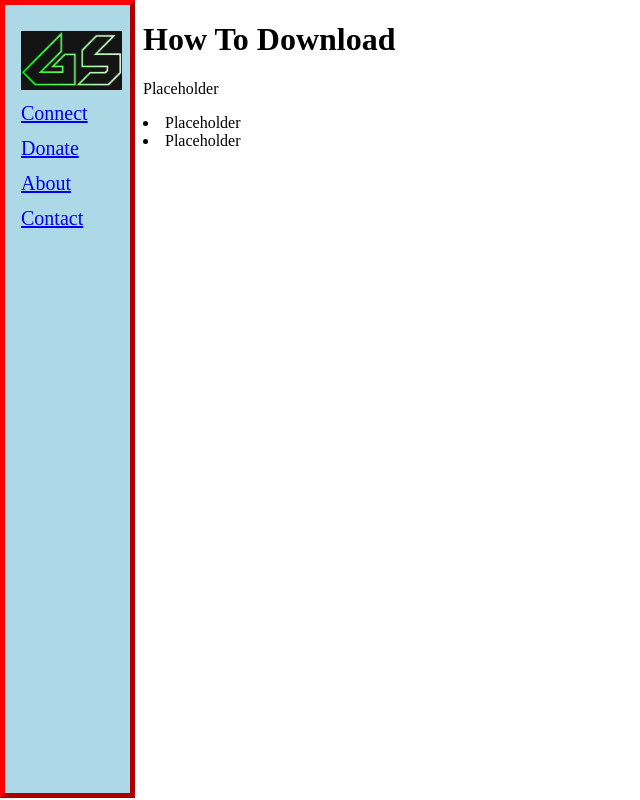
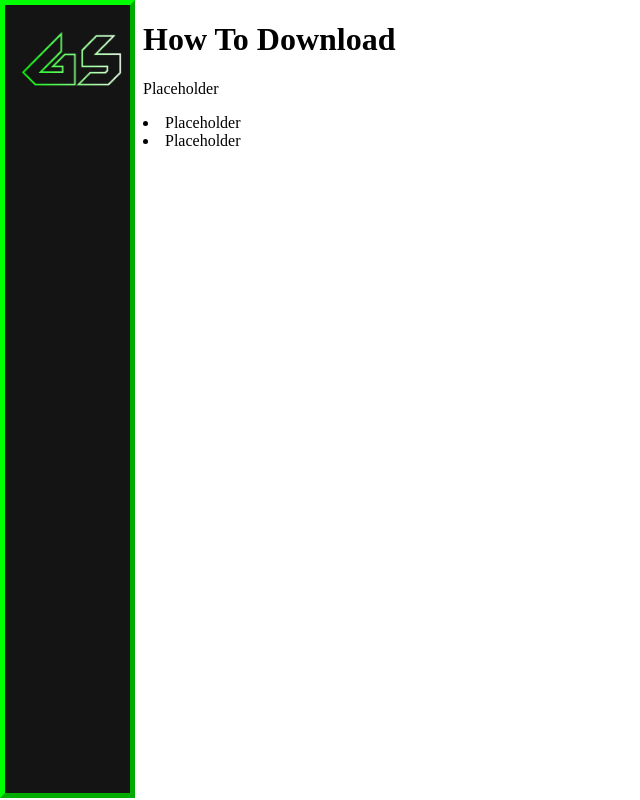
Before and after one commit to TechAle/gamesense-website, a plain HTML site: page download.html in a window 1280 px wide. Shown: the whole page, without its empty margins (0-640 px from the left). Drawn offline with Linux system fonts and the light colour scheme.

Commit message:
Updated, bad but works

```diff
--- a/download.html
+++ b/download.html
@@ -16,10 +16,10 @@
   z-index: 1;
   top: 0;
   left: 0;
-  background-color: lightblue;
+  background-color: #141414;
   overflow-x: hidden;
   padding-top: 20px;
-  border: 5px outset red;
+  border: 5px outset rgb(0, 255, 0);
 }
 
 /* nav menu links */
@@ -30,7 +30,7 @@
 }
 
 .sidenav a:hover {
-  color: #f1f1f1;
+  color: #fffefe;
 }
 
 
@@ -51,10 +51,6 @@
   <a href="index.html">
          <img alt="Logo" src="./logo/logo_small.png" class="aligncenter">
   </a>
-  <a href="connect.html">Connect</a>
-  <a href="donate.html">Donate</a>
-  <a href="about.html">About</a>
-  <a href="contact.html">Contact</a>
 </div>
 <div class="main">
     <h1>How To Download</h1>
```
